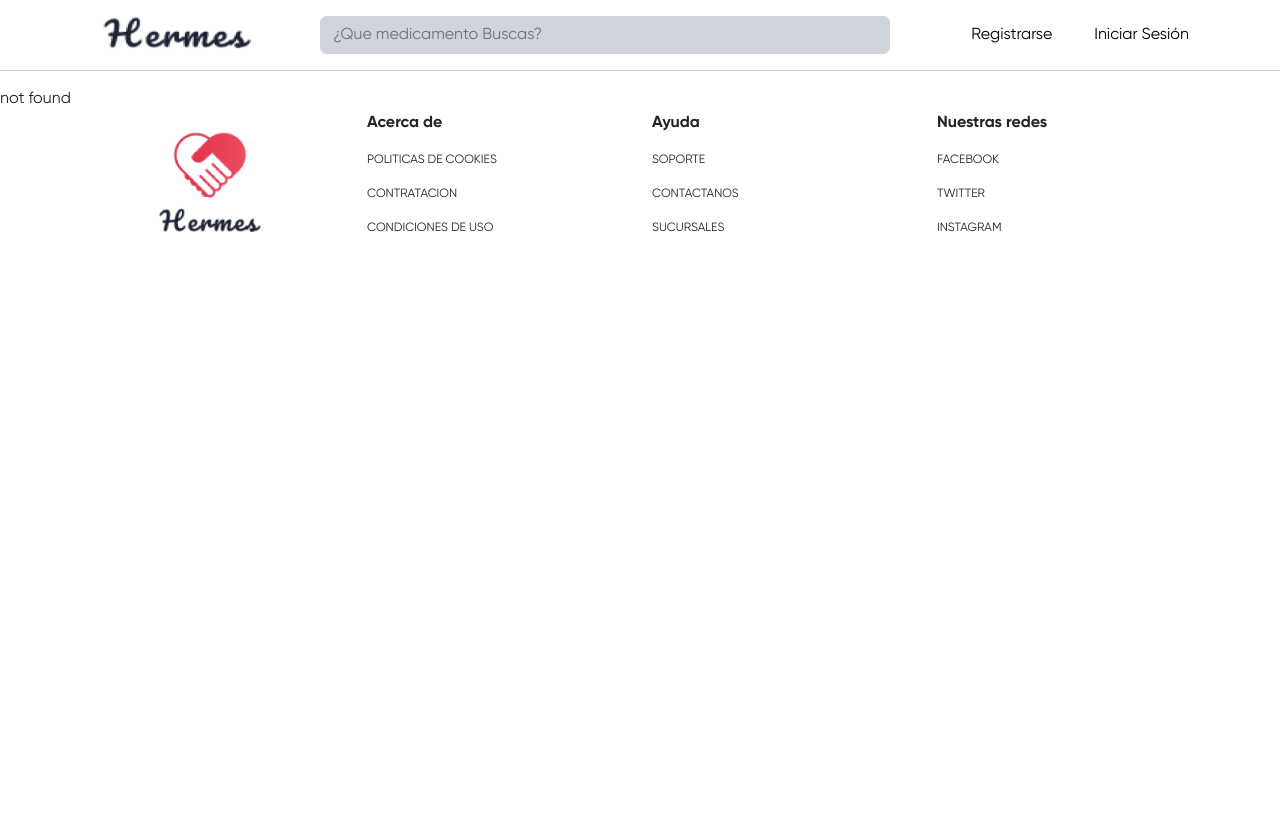
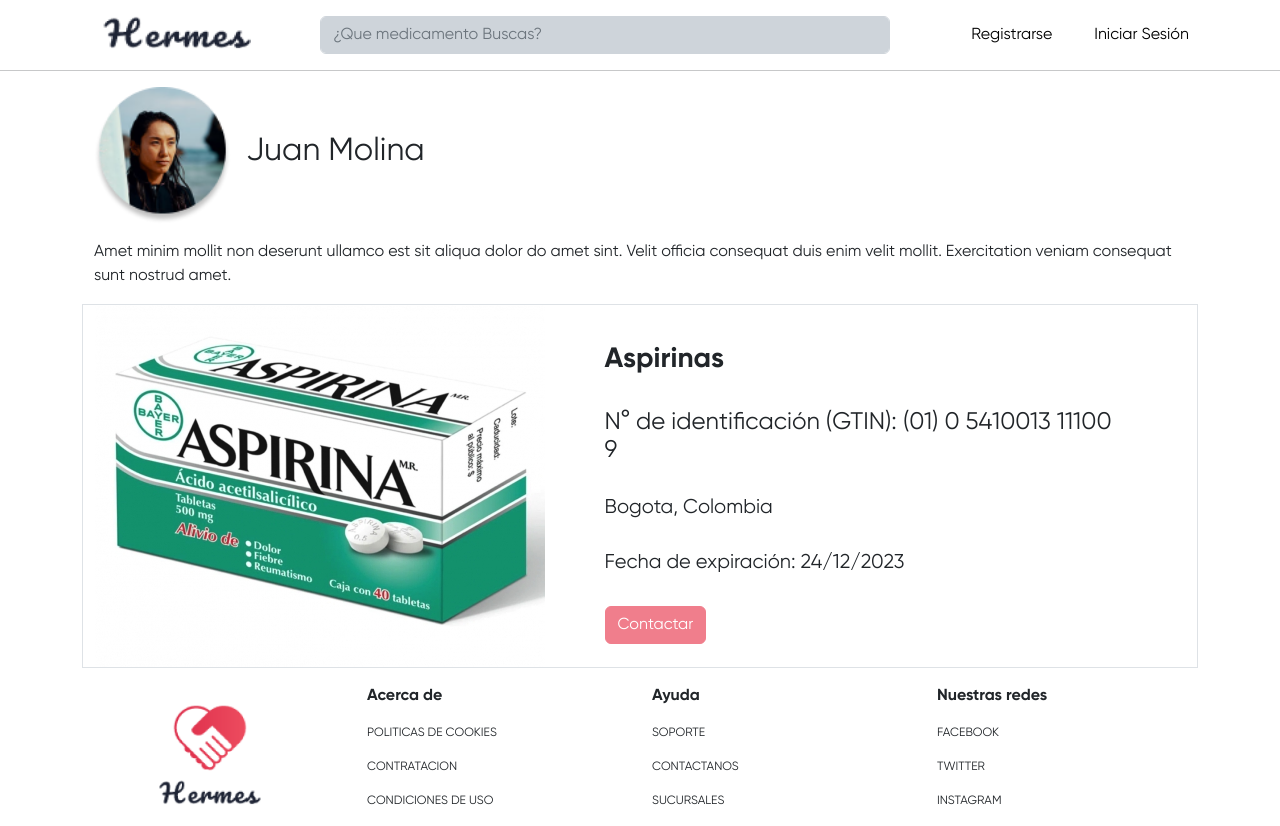
Before and after one commit to No-Country/s4-02-t-python-frontend, a React (Create React App) app: page /post/1 in a window 1280 px wide. Before the commit this address had no page. Before the commit the page ends 800 px from the top, so only its background shows below. Built offline with nearby package versions, Linux system fonts and the light colour scheme.

Commit message:
post component

```diff
--- a/src/App.js
+++ b/src/App.js
@@ -8,6 +8,7 @@ import NotFound from './components/pages/404/NotFound';
 import Login from './components/pages/login/Login';
 import Footer from './components/other/footer/Footer';
 import CreatePost from './components/pages/create-post/CreatePost';
+import PostDetail from './components/pages/post-detail/PostDetail';
 
 export const UserContext = React.createContext();
 
@@ -26,6 +27,7 @@ function App() {
           <Route path="/register" element={<Register />} />
           <Route path="/login" element={<Login />} />
           <Route path="/donar" element={<CreatePost />} />
+          <Route path="/post/:id" element={<PostDetail />} />
           <Route path="*" element={<NotFound />} />
         </Routes>
         <Footer/>
--- a/src/components/other/create-post/CreatePostForm.jsx
+++ b/src/components/other/create-post/CreatePostForm.jsx
@@ -1,6 +1,17 @@
 import React from 'react';
+import { useNavigate } from 'react-router-dom';
 
 export default function CreatePostForm() {
+
+  const navigate = useNavigate();
+
+  // hardcodeado, change later
+  const postId = 1;
+
+  const post = () => {
+    navigate(`/post/${postId}`);
+  }
+
   return (
     <form className="container mx-auto">
     <div className="mb-3">
@@ -35,7 +46,7 @@ export default function CreatePostForm() {
       <input type="file" id="attachment" className="form-control form-control-sm"></input>
     </div>
     <div className="mb-3 text-center">
-      <button type="button" className="btn btn-primary text-white">Publicar</button>
+      <button type="button" className="btn btn-primary text-white" onClick={() => post()}>Publicar</button>
     </div>
   </form>
   )
--- a/src/components/other/header/Header.jsx
+++ b/src/components/other/header/Header.jsx
@@ -30,7 +30,7 @@ export default function Header() {
       {user ?
         <div className="navbar-nav justify-content-end">
           <NavLink to="/donar" className="btn btn-secondary m-2">Donar</NavLink>
-          <button onClick={() => signOut()}>icono logout</button>
+          <button onClick={() => signOut()} className='btn btn-outline-primary border-0 m-2'>Cerrar sesión</button>
         </div>
       :
         <div className="navbar-nav justify-content-end">
--- a/src/components/other/header/header.scss
+++ b/src/components/other/header/header.scss
@@ -2,6 +2,12 @@
 
 .active {
     border: 1px solid #000 !important;
+}
+
+.btn-outline-primary {
+    &:hover {
+        color: #fff;
+    }
 }
 
 .search-container {
--- a/src/components/pages/create-post/CreatePost.jsx
+++ b/src/components/pages/create-post/CreatePost.jsx
@@ -1,6 +1,6 @@
 import React from 'react';
 import CreatePostForm from '../../other/create-post/CreatePostForm';
-import profilePic from '../../../assets/undraw_profile_pic_re_upir.svg';
+import profilePic from '../../../assets/avatar.png';
 
 export default function CreatePost() {
   return (
--- /dev/null
+++ b/src/components/pages/post-detail/PostDetail.jsx
@@ -0,0 +1,29 @@
+import React from 'react';
+import avatarImg from '../../../assets/avatar.png';
+import medicamentoImg from '../../../assets/analgesicos-1911212033.jpg';
+
+export default function PostDetail() {
+  return (
+    <main className='container mb-3'>
+        <section className='container'>
+            <div className='d-flex w-50 align-items-center mb-3'>
+                <img src={avatarImg} alt="" className='img-fluid w-25'/>
+                <h2 className='mx-3'>Juan Molina</h2>
+            </div>
+            <p>Amet minim mollit non deserunt ullamco est sit aliqua dolor do amet sint. Velit officia consequat duis enim velit mollit. Exercitation veniam consequat sunt nostrud amet.</p>
+        </section>
+        <section className='container d-flex border'>
+            <img src={medicamentoImg} alt="" className='img-fluid'/>
+            <div className='container w-50 mt-3 d-flex flex-column justify-content-evenly'>
+              <h3><strong>Aspirinas</strong></h3>
+              <h4>N° de identificación (GTIN): (01) 0 5410013 11100 9</h4>
+              <h5>Bogota, Colombia</h5>
+              <h5>Fecha de expiración: <span>24/12/2023</span></h5>
+              <div>
+                <button className='btn btn-primary text-white'>Contactar</button>
+              </div>
+            </div>
+        </section>
+    </main>
+  )
+}
```
Also changed, not shown: src/assets/analgesicos-1911212033.jpg (added), src/assets/avatar.png (added).
